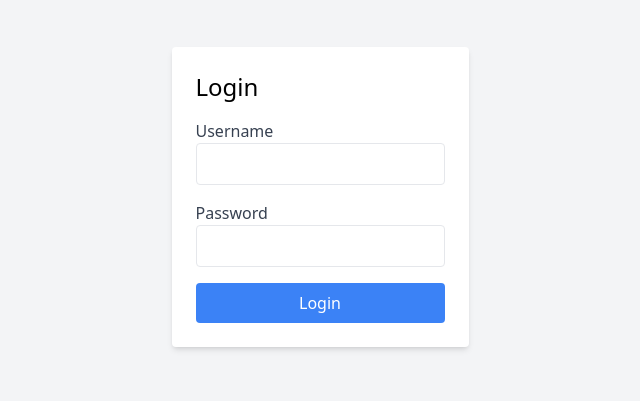
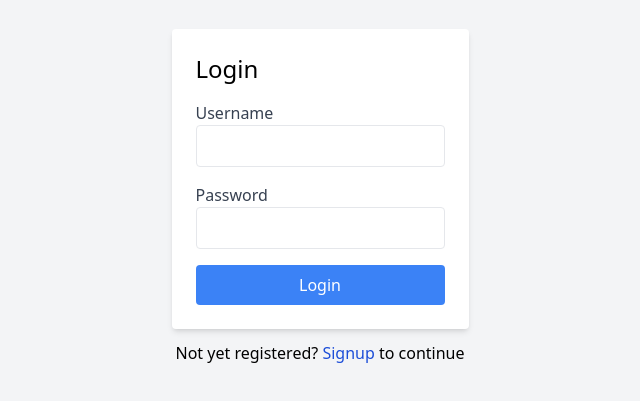
Before and after one commit to DikshakAdhikari/chat, a React (Vite) app in the folder client/: page /login in a window 1280 px wide. Shown: the part 203-604 px from the top of the page, without its empty margins (320-960 px from the left). Built offline with nearby package versions, Linux system fonts and the light colour scheme.

Commit message:
done socket arrangement

```diff
--- a/client/src/App.jsx
+++ b/client/src/App.jsx
@@ -5,14 +5,13 @@ import Register from './components/Register';
 import Chat from './components/Chat';
 
 const App = () => {
-  const [token, setToken] = useState('');
 
   return (
     <Router>
       <Routes>
-        <Route path="/login" element={<Login setToken={setToken} />} />
-        <Route path="/register" element={<Register />} />
-        <Route path="/chat" element={<Chat token={token} />} />
+        <Route path="/" element={<Register />} />
+        <Route path="/login" element={<Login />} />
+        <Route path="/chat" element={<Chat />} />
       </Routes>
     </Router>
   );
--- a/client/src/components/Chat.jsx
+++ b/client/src/components/Chat.jsx
@@ -1,7 +1,7 @@
 import React, { useEffect, useState } from 'react';
 import io from 'socket.io-client';
 
-const Chat = ({ token }) => {
+const Chat = () => {
   const [messages, setMessages] = useState([]);
   const [message, setMessage] = useState('');
   const [socket, setSocket] = useState(null);
--- a/client/src/components/Login.jsx
+++ b/client/src/components/Login.jsx
@@ -1,30 +1,32 @@
 import React, { useState } from 'react';
 import axios from 'axios';
+import {useNavigate, userNavigate} from 'react-router-dom'
 
-const Login = ({ setToken }) => {
+const Login = () => {
   const [username, setUsername] = useState('');
   const [password, setPassword] = useState('');
+  const navigate= useNavigate();
 
   const handleSubmit = async (e) => {
     e.preventDefault();
     try {
       const response = await axios.post('http://localhost:5000/api/auth/login', { username, password });
       localStorage.setItem("token",response.data.token)
-      console.log(response.data.token);
-      setToken(response.data.token);
+      navigate('/chat')
     } catch (error) {
       console.error(error);
     }
   };
 
   return (
-    <div className="flex items-center justify-center h-screen bg-gray-100">
+    <div className="flex flex-col items-center justify-center h-screen bg-gray-100">
       <form className="bg-white p-6 rounded shadow-md" onSubmit={handleSubmit}>
         <h2 className="text-2xl mb-4">Login</h2>
         <div className="mb-4">
           <label className="block text-gray-700">Username</label>
           <input
             type="text"
+            required
             value={username}
             onChange={(e) => setUsername(e.target.value)}
             className="w-full p-2 border rounded"
@@ -34,6 +36,7 @@ const Login = ({ setToken }) => {
           <label className="block text-gray-700">Password</label>
           <input
             type="password"
+            required
             value={password}
             onChange={(e) => setPassword(e.target.value)}
             className="w-full p-2 border rounded"
@@ -43,6 +46,7 @@ const Login = ({ setToken }) => {
           Login
         </button>
       </form>
+      <div className=' mt-3'>Not yet registered? <a className=' text-blue-700 font-medium' href="/"> Signup </a>to continue</div>
     </div>
   );
 };
--- a/client/src/components/Register.jsx
+++ b/client/src/components/Register.jsx
@@ -28,14 +28,15 @@ const Register = () => {
   };
 
   return (
-    <div className="flex items-center justify-center h-screen bg-gray-100">
+    <div className="flex flex-col items-center justify-center h-screen bg-gray-100">
       <form className="bg-white p-6 rounded shadow-md" onSubmit={handleSubmit}>
         <h2 className="text-2xl mb-4">Register</h2>
         <div className="mb-4">
-          <label className="block text-gray-700">Username</label>
+          <label className="block text-gray-700">Email</label>
           <input
             type="text"
             value={username}
+            required
             onChange={(e) => setUsername(e.target.value)}
             className="w-full p-2 border rounded"
           />
@@ -44,6 +45,7 @@ const Register = () => {
           <label className="block text-gray-700">Password</label>
           <input
             type="password"
+            required
             value={password}
             onChange={(e) => setPassword(e.target.value)}
             className="w-full p-2 border rounded"
@@ -53,6 +55,7 @@ const Register = () => {
           Register
         </button>
       </form>
+      <div className=' mt-3'>Already registered? <a className=' text-blue-700 font-medium' href="/login"> Login </a>to continue</div>
     </div>
   );
 };
```
